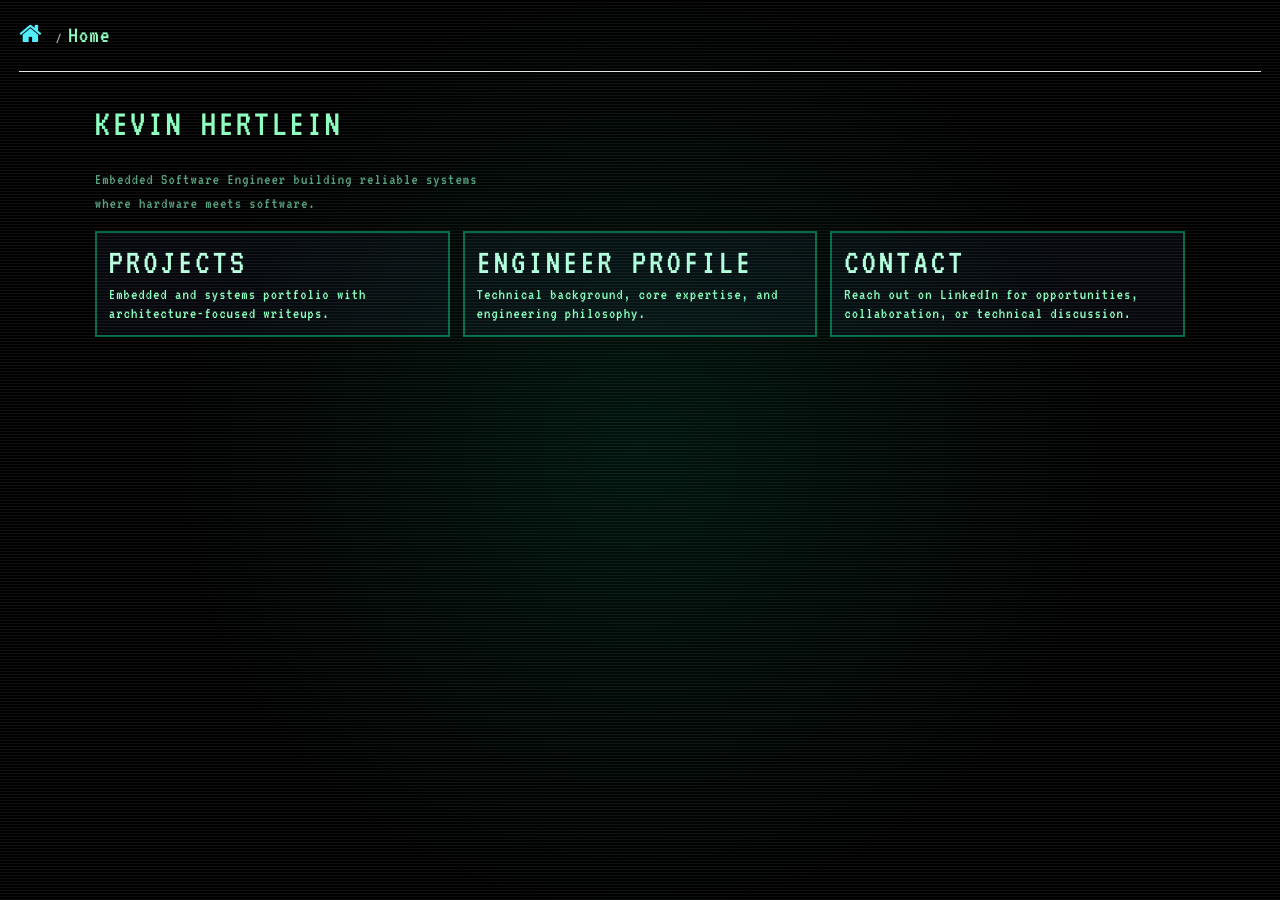
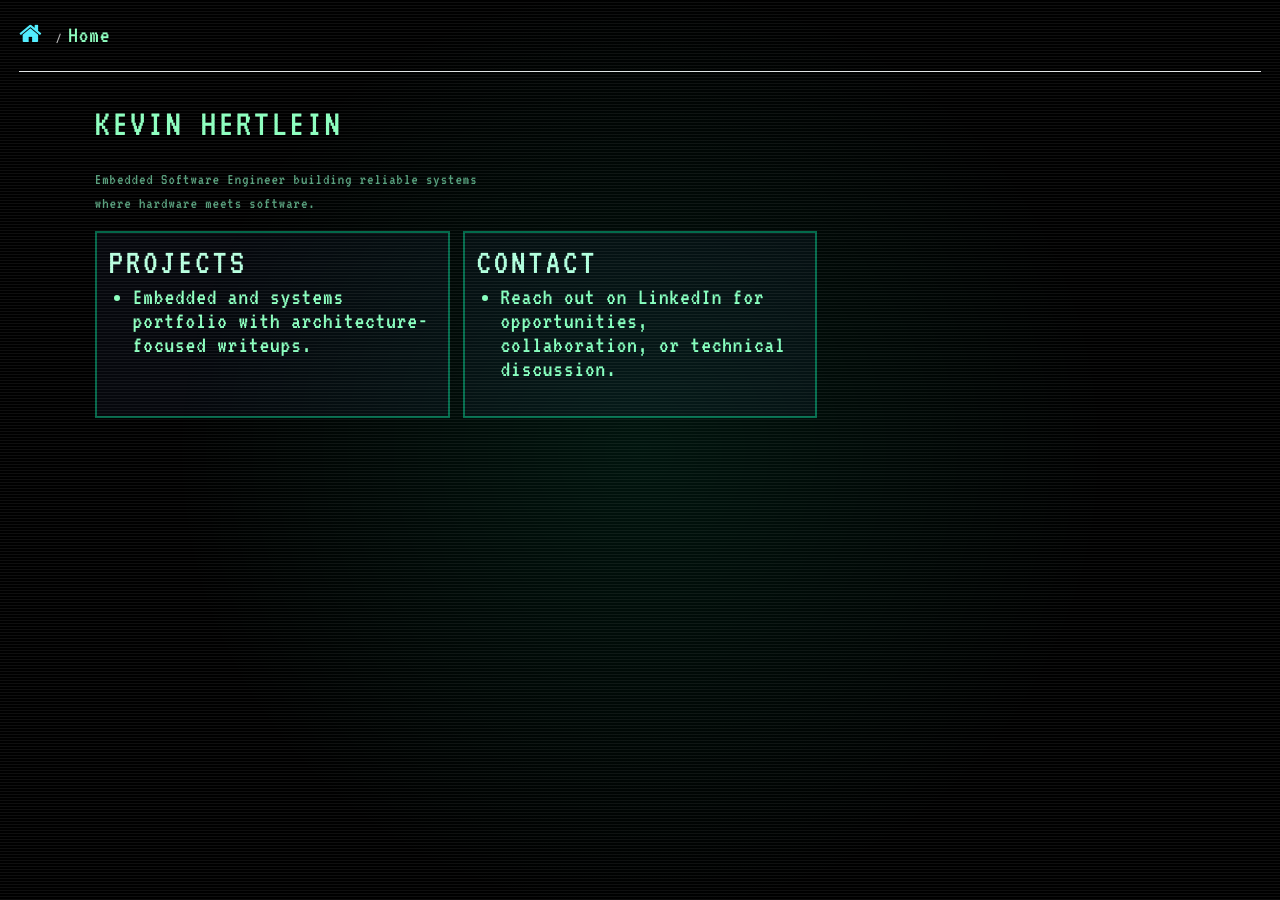
Before and after one commit to kehertle/gh-pages, an MkDocs documentation site: the page built from docs/index.md, in a window 1280 px wide. Built offline with MkDocs 1.6.1, drawn with Linux system fonts in a browser that asks for light colours; nearby versions of some CDN libraries.

Commit message:
Refactor index.md and mkdocs.yml: update project and contact sections for consistency; remove Engineer Profile link from navigation

```diff
--- a/docs/index.md
+++ b/docs/index.md
@@ -5,17 +5,16 @@
   <div class="link-grid">
     <a class="link-card" href="projects/">
       <h2>Projects</h2>
-      <p>Embedded and systems portfolio with architecture-focused writeups.</p>
-    </a>
-
-    <a class="link-card" href="engineer-profile/">
-      <h2>Engineer Profile</h2>
-      <p>Technical background, core expertise, and engineering philosophy.</p>
+      <ul>
+        <li>Embedded and systems portfolio with architecture-focused writeups.</li>
+      </ul>
     </a>
 
     <a class="link-card" href="https://www.linkedin.com/in/kevin-hertlein-b97786a3/">
       <h2>Contact</h2>
-      <p>Reach out on LinkedIn for opportunities, collaboration, or technical discussion.</p>
+      <ul>
+        <li>Reach out on LinkedIn for opportunities, collaboration, or technical discussion.</li>
+      </ul>
     </a>
   </div>
 </section>
--- a/mkdocs.yml
+++ b/mkdocs.yml
@@ -9,7 +9,6 @@ plugins: []
 
 nav:
   - Home: index.md
-  - Engineer Profile: engineer-profile.md
   - Projects: projects.md
 
 extra_css:
```
